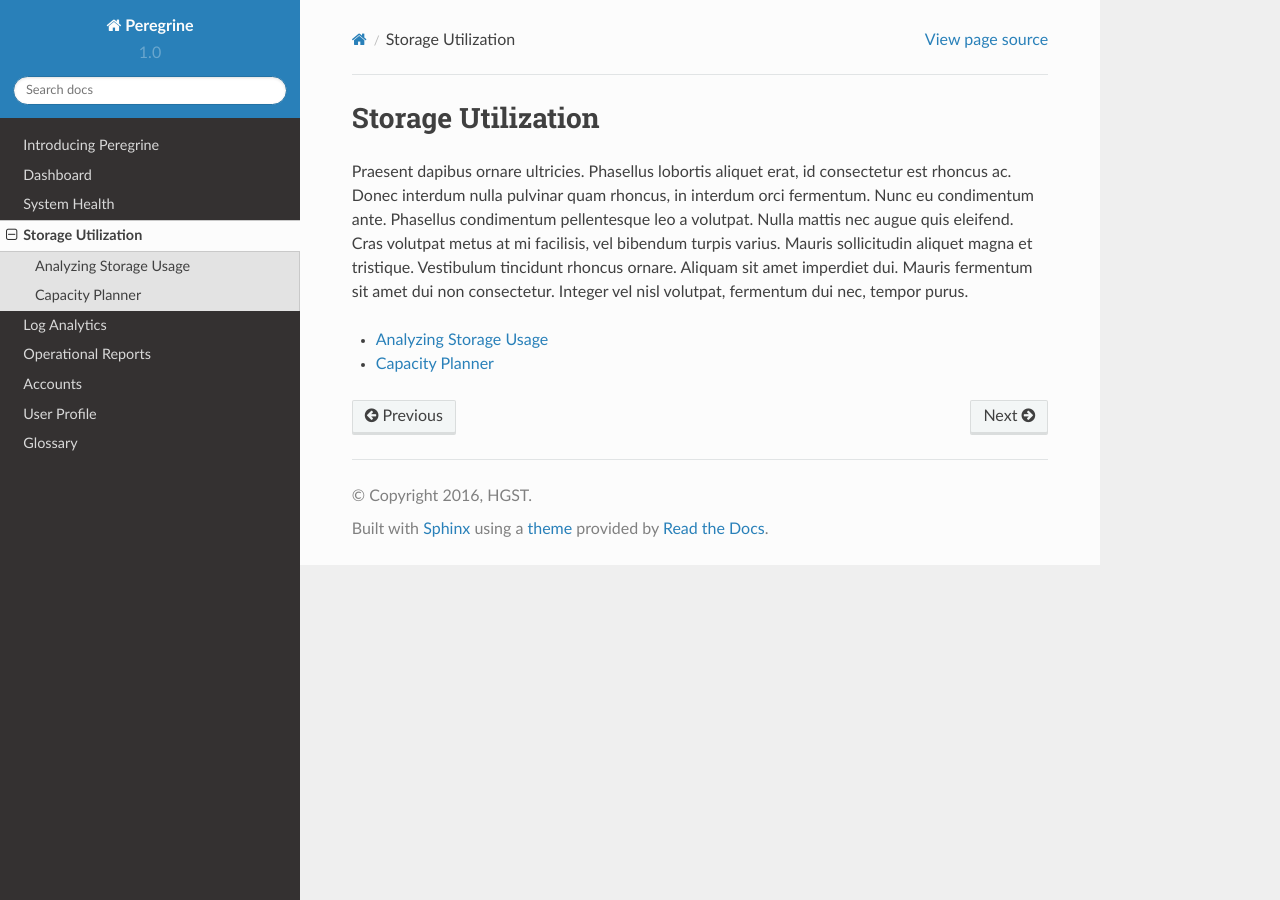
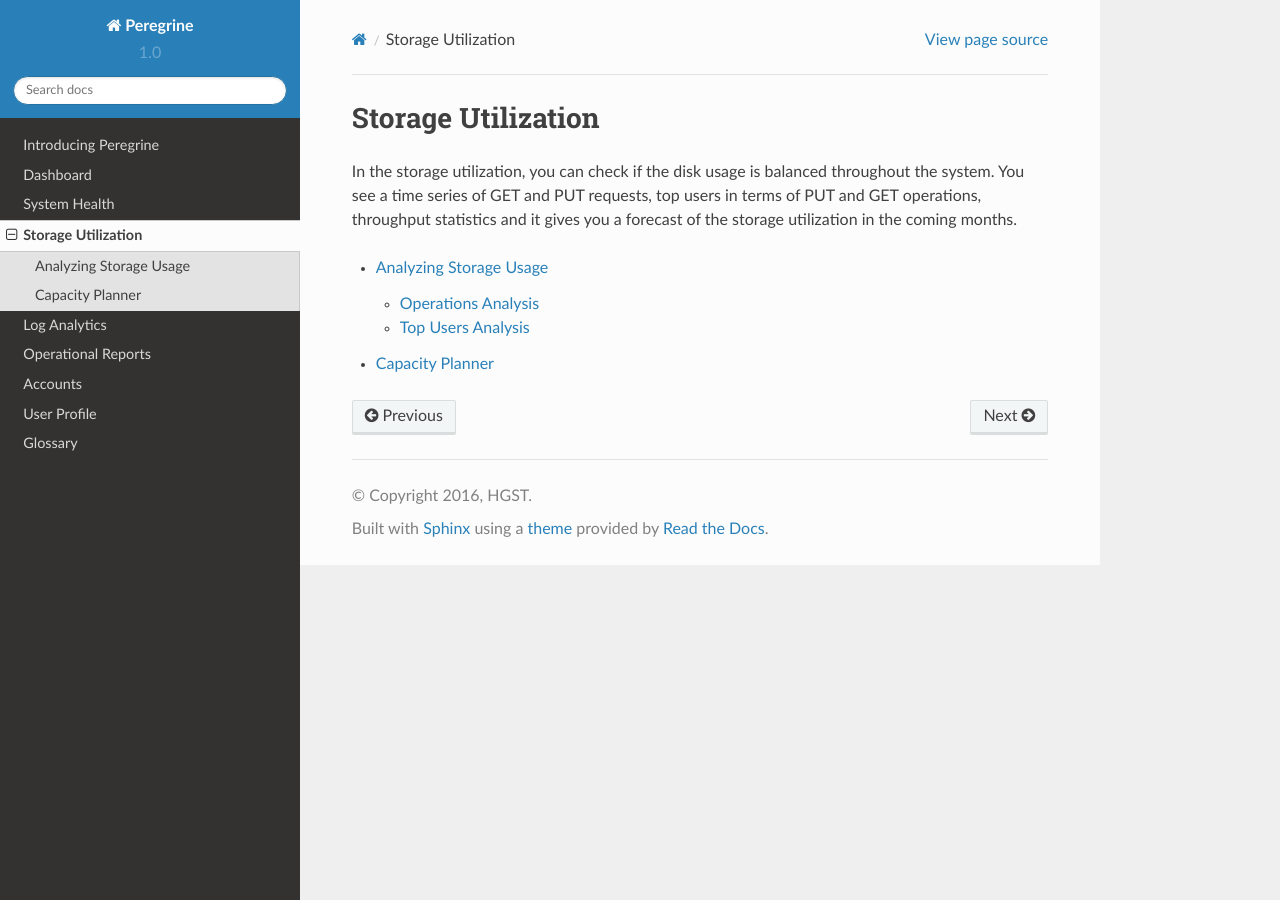
Before and after one commit to tdewolf/peregrine, a Sphinx documentation site: the page built from source/storage_utilization/storage_utilization.rst, in a window 1280 px wide. Built offline with Sphinx 7.4.7 and the Read the Docs theme 2.0.0, drawn with Linux system fonts in a browser that asks for light colours; pages that are not in the unit, such as notebooks, are missing from menus.

Commit message:
restructure storage utilization chapter

```diff
--- a/source/log_analytics/log_timeline.rst
+++ b/source/log_analytics/log_timeline.rst
@@ -7,6 +7,10 @@ On the log analytics page, you find a timeline with several dots. These dots rep
 each log file available. To narrow down to a certain time range by zooming in on the timeline. You can
 zoom in by selecting a part of the time line.
 
+.. tip::
+
+   You can also :ref:`filter the data by date <filtering_data>`.
+
 When selecting a dot on the timeline, you select a specific date and time and in the :guilabel:`Log
 Details` section the content is updated to reflect the selected time. Click on a node in the rack to
 consult the log files of the node.
--- a/source/storage_utilization/storage_utilization.rst
+++ b/source/storage_utilization/storage_utilization.rst
@@ -3,14 +3,11 @@
 Storage Utilization
 ===================
 
-Praesent dapibus ornare ultricies. Phasellus lobortis aliquet erat, id consectetur est rhoncus ac. Donec
-interdum nulla pulvinar quam rhoncus, in interdum orci fermentum. Nunc eu condimentum ante. Phasellus
-condimentum pellentesque leo a volutpat. Nulla mattis nec augue quis eleifend. Cras volutpat metus at mi
-facilisis, vel bibendum turpis varius. Mauris sollicitudin aliquet magna et tristique. Vestibulum
-tincidunt rhoncus ornare. Aliquam sit amet imperdiet dui. Mauris fermentum sit amet dui non consectetur.
-Integer vel nisl volutpat, fermentum dui nec, tempor purus.
+In the storage utilization, you can check if the disk usage is balanced throughout the system. You see a
+time series of GET and PUT requests, top users in terms of PUT and GET operations, throughput statistics
+and it gives you a forecast of the storage utilization in the coming months.
 
 .. toctree::
 
-   usage_analysis.rst
+   usage_analysis/usage_analysis.rst
    capacity_planner.rst
--- /dev/null
+++ b/source/storage_utilization/usage_analysis/operations_analysis.rst
@@ -0,0 +1,4 @@
+.. _operations_analysis:
+
+Operations Analysis
+===================
--- /dev/null
+++ b/source/storage_utilization/usage_analysis/througput_analysis.rst
@@ -0,0 +1,4 @@
+.. _throughput_analysis:
+
+Throughput Analysis
+===================
--- /dev/null
+++ b/source/storage_utilization/usage_analysis/top_users_analysis.rst
@@ -0,0 +1,4 @@
+.. _top_users_analysis:
+
+Top Users Analysis
+==================
```
Also changed, not shown: source/storage_utilization/usage_analysis.rst (deleted, +0 -13 lines), source/storage_utilization/usage_analysis/usage_analysis.rst (added, +12 -0 lines).
